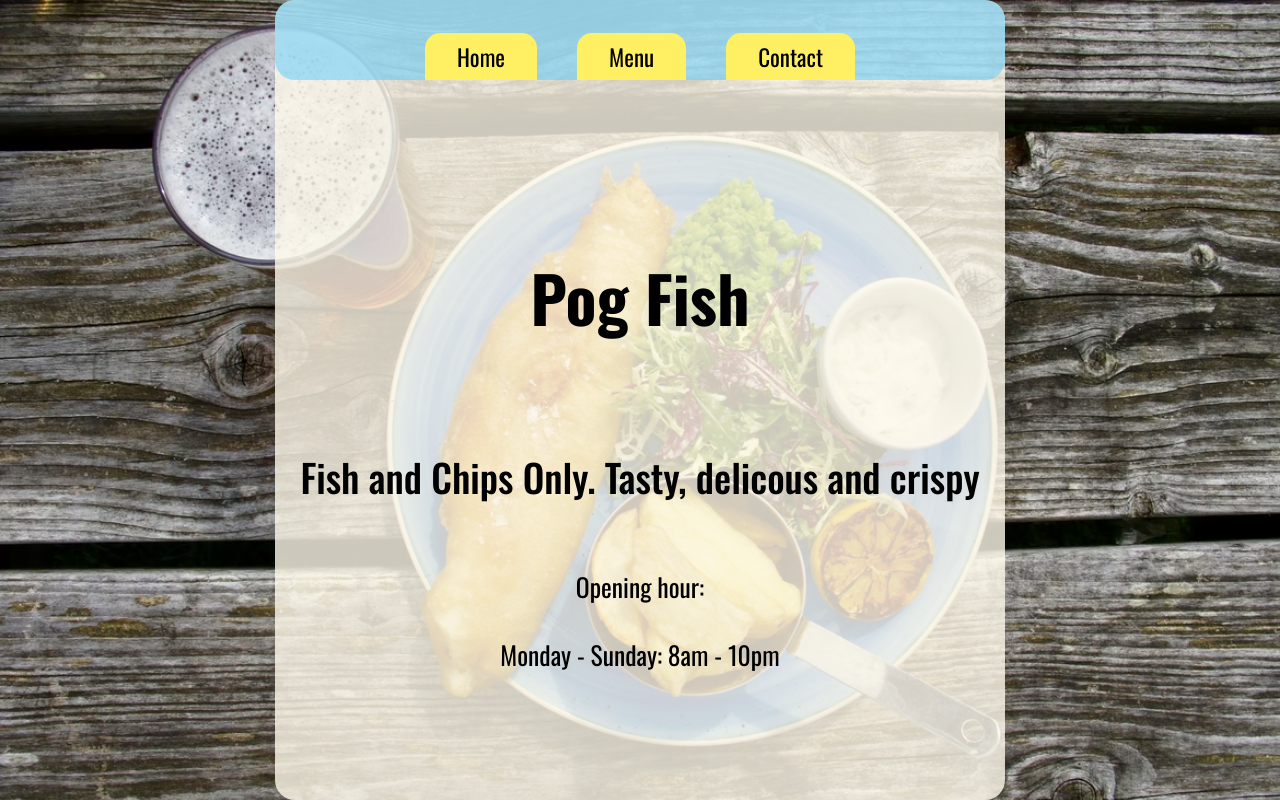
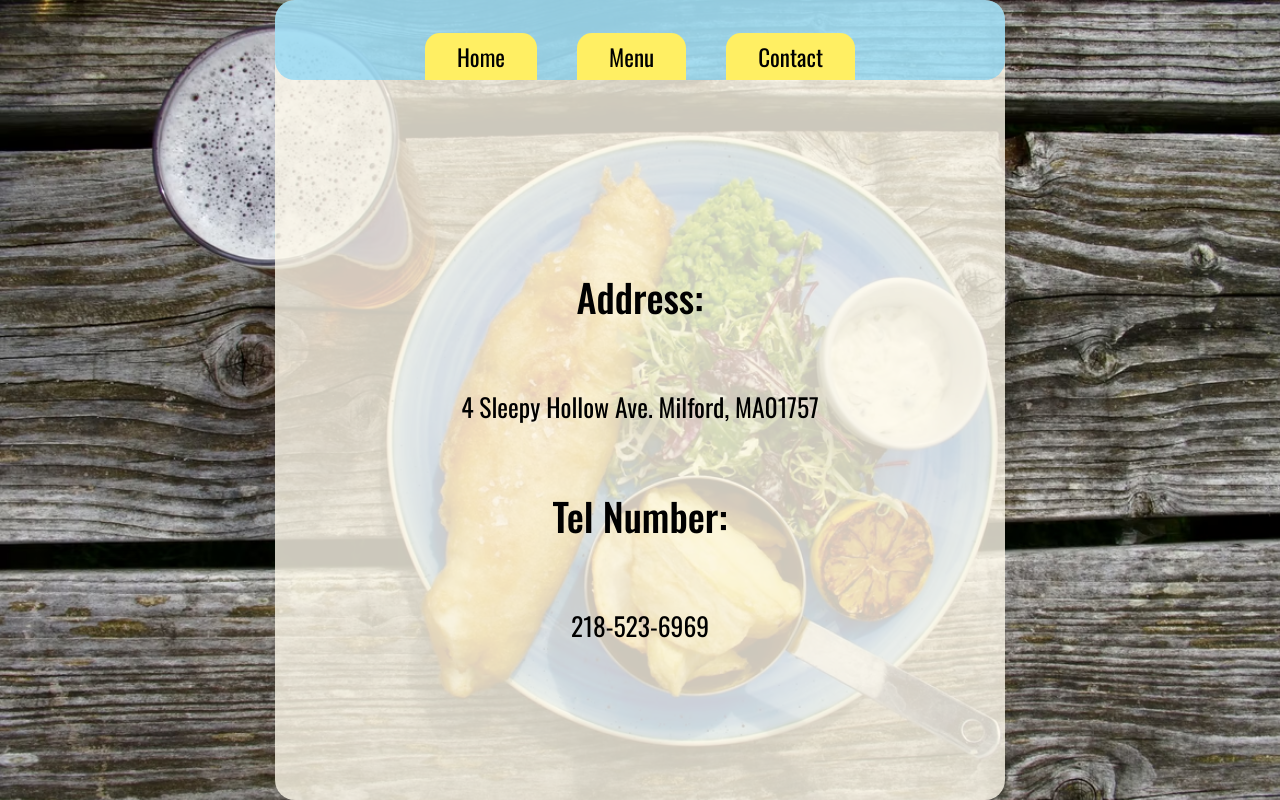
Before and after one commit to domodfg/restaurant-page, a website built with webpack: page dist/index.html in a window 1280 px wide. Both pictures are taken after a click on the button "Contact". Built offline with nearby package versions, Linux system fonts and the light colour scheme.

Commit message:
Add style and content to the contact page

```diff
--- /dev/null
+++ b/src/contact.js
@@ -0,0 +1,17 @@
+const loadContact = () => {
+    const info = document.querySelector(".info");
+    const address = document.createElement("h2");
+    address.textContent = "Address:";
+    const addressInfo = document.createElement("p");
+    addressInfo.textContent = "4 Sleepy Hollow Ave. Milford, MA01757";
+    const tel = document.createElement("h2");
+    tel.textContent = "Tel Number:";
+    const telNumber = document.createElement("p");
+    telNumber.textContent = "218-523-6969";
+    info.appendChild(address);
+    info.appendChild(addressInfo);
+    info.appendChild(tel);
+    info.appendChild(telNumber);
+  };
+
+  export default loadContact;
--- a/src/index.js
+++ b/src/index.js
@@ -1,6 +1,7 @@
 import "./style.css";
 import {loadHome, loadPage} from "./home.js";
 import loadMenu from "./menu.js";
+import loadContact from "./contact.js";
 
 loadPage();
 loadHome();
@@ -28,3 +29,8 @@ menu.addEventListener("click", () => {
     clearContent ();
     loadMenu();
 })
+
+contact.addEventListener("click", () => {
+    clearContent ();
+    loadContact();
+})
--- a/src/style.css
+++ b/src/style.css
@@ -15,6 +15,7 @@ body {
   min-height: 100vh;
   background-image: url("fishandchips.jpg");
   background-size: cover;
+  background-attachment:fixed;
 }
 
 .middle {
```
Also changed, not shown: dist/main.js.
